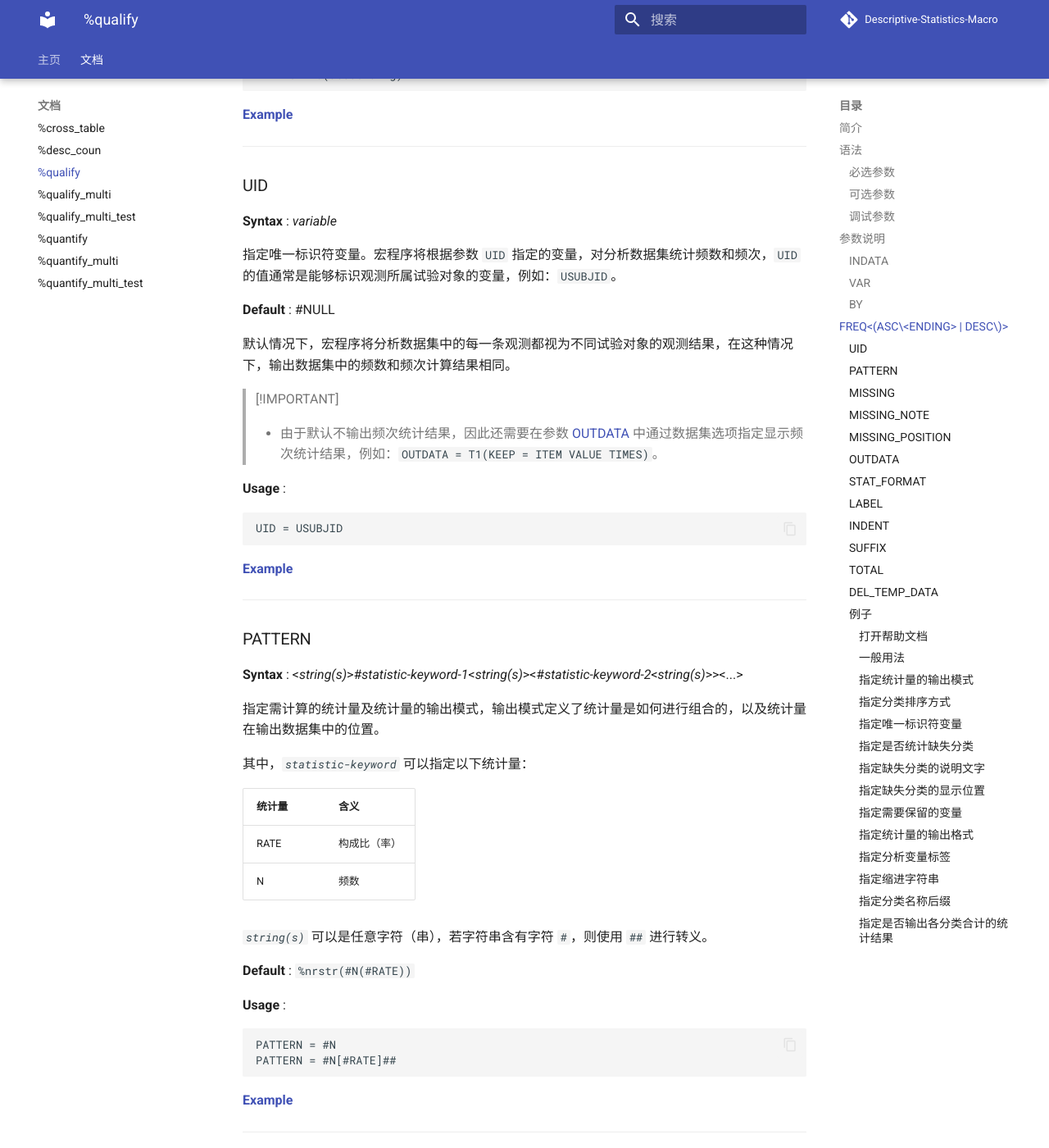
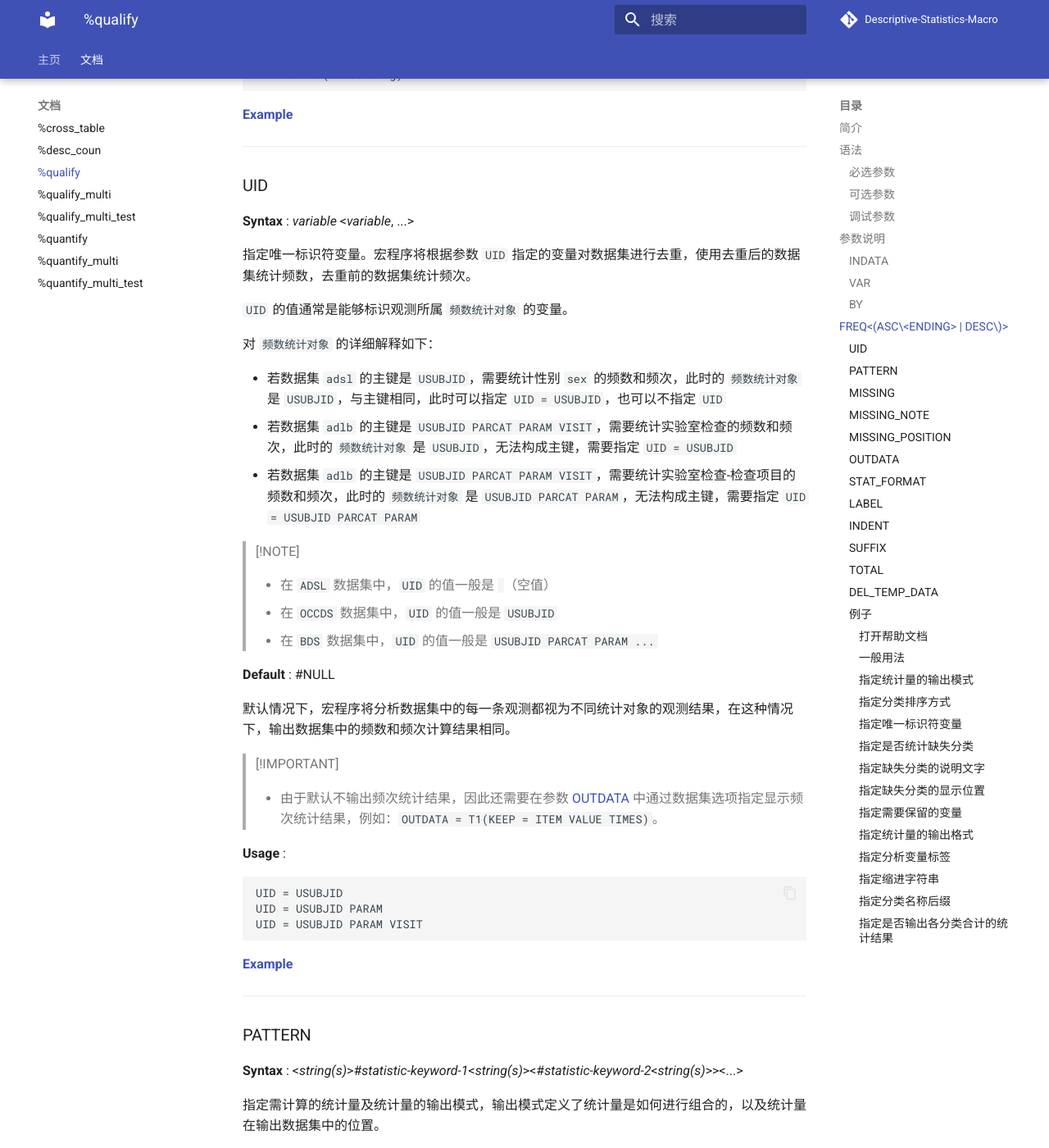
Before and after one commit to Snoopy1866/Descriptive-Statistics-Macro, an MkDocs documentation site: the page built from docs/qualify/readme.md, in a window 1280 px wide and 1400 px high, scrolled down 3048 px. Shown: the whole window at 82% size. Built offline with MkDocs 1.6.1 and Material for MkDocs 9.7.7, drawn with Linux system fonts in a browser that asks for light colours; comment, search, counter and statistics services are not loaded; some of the changed text lies outside the part shown.

Commit message:
docs(qualify, qualify_multi): update readme (#67)

````diff
--- a/docs/qualify/readme.md
+++ b/docs/qualify/readme.md
@@ -132,13 +132,27 @@
 
 ### UID
 
-**Syntax** : _variable_
+**Syntax** : _variable_ <_variable_, ...>
 
-指定唯一标识符变量。宏程序将根据参数 `UID` 指定的变量，对分析数据集统计频数和频次，`UID` 的值通常是能够标识观测所属试验对象的变量，例如：`USUBJID`。
+指定唯一标识符变量。宏程序将根据参数 `UID` 指定的变量对数据集进行去重，使用去重后的数据集统计频数，去重前的数据集统计频次。
+
+`UID` 的值通常是能够标识观测所属 `频数统计对象` 的变量。
+
+对 `频数统计对象` 的详细解释如下：
+
+- 若数据集 `adsl` 的主键是 `USUBJID`，需要统计性别 `sex` 的频数和频次，此时的 `频数统计对象` 是 `USUBJID`，与主键相同，此时可以指定 `UID = USUBJID`，也可以不指定 `UID`
+- 若数据集 `adlb` 的主键是 `USUBJID PARCAT PARAM VISIT`，需要统计实验室检查的频数和频次，此时的 `频数统计对象` 是 `USUBJID`，无法构成主键，需要指定 `UID = USUBJID`
+- 若数据集 `adlb` 的主键是 `USUBJID PARCAT PARAM VISIT`，需要统计实验室检查-检查项目的频数和频次，此时的 `频数统计对象` 是 `USUBJID PARCAT PARAM`，无法构成主键，需要指定 `UID = USUBJID PARCAT PARAM`
+
+> [!NOTE]
+>
+> - 在 `ADSL` 数据集中，`UID` 的值一般是 ` `（空值）
+> - 在 `OCCDS` 数据集中，`UID` 的值一般是 `USUBJID`
+> - 在 `BDS` 数据集中，`UID` 的值一般是 `USUBJID PARCAT PARAM ...`
 
 **Default** : #NULL
 
-默认情况下，宏程序将分析数据集中的每一条观测都视为不同试验对象的观测结果，在这种情况下，输出数据集中的频数和频次计算结果相同。
+默认情况下，宏程序将分析数据集中的每一条观测都视为不同统计对象的观测结果，在这种情况下，输出数据集中的频数和频次计算结果相同。
 
 > [!IMPORTANT]
 >
@@ -148,6 +162,8 @@
 
 ```sas
 UID = USUBJID
+UID = USUBJID PARAM
+UID = USUBJID PARAM VISIT
 ```
 
 [**Example**](#指定唯一标识符变量)
@@ -264,6 +280,7 @@
 
 | 变量名                                   | 含义                                          |
 | ---------------------------------------- | --------------------------------------------- |
+| IDT                                      | 缩进标识（_indent identifier_）               |
 | SEQ                                      | 行号                                          |
 | ITEM                                     | 分类名称（展示名称）                          |
 | VALUE                                    | 统计量在 [PATTERN](#pattern) 指定的模式下的值 |
````
Also changed, not shown: docs/qualify_multi/readme.md (+1 -0 lines).
